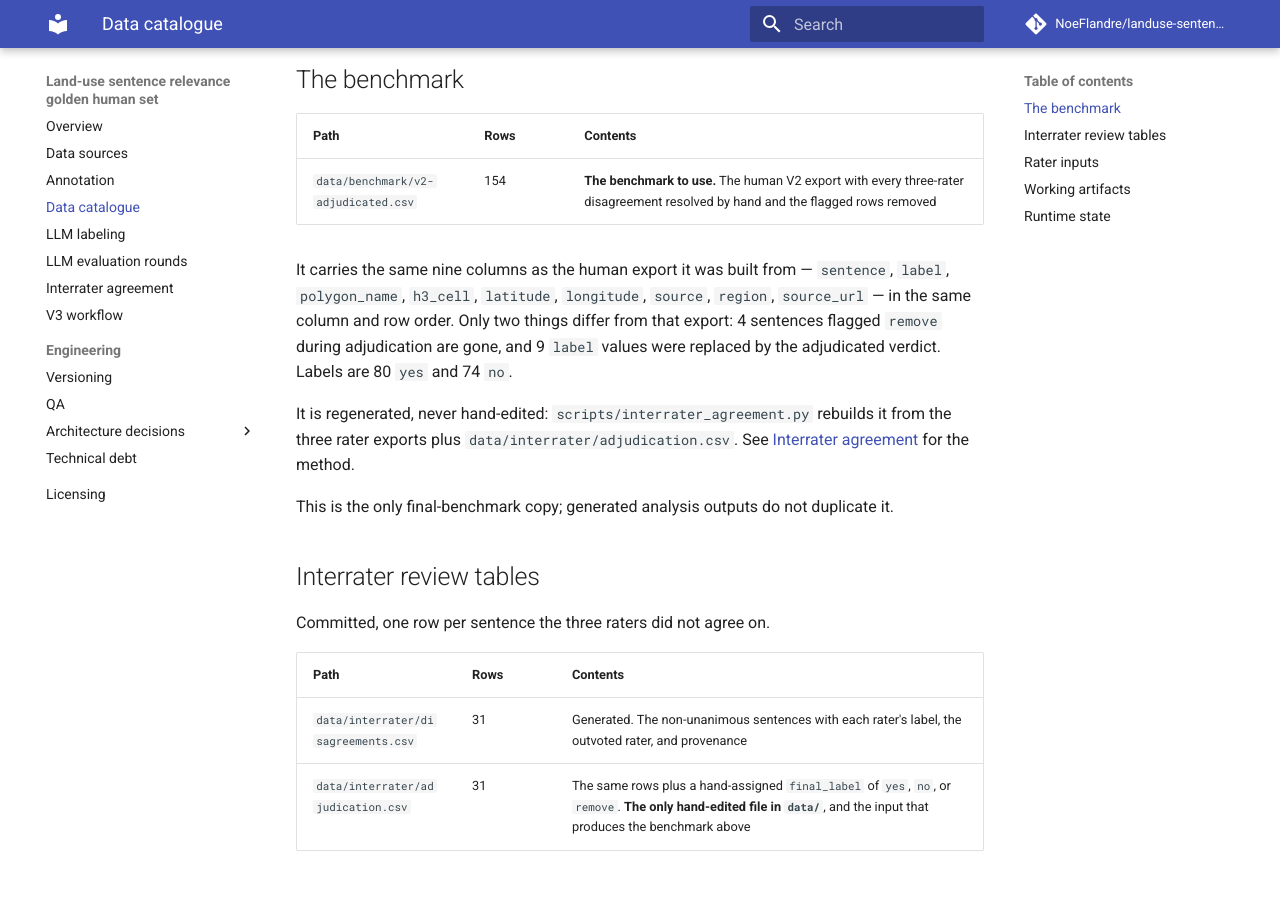
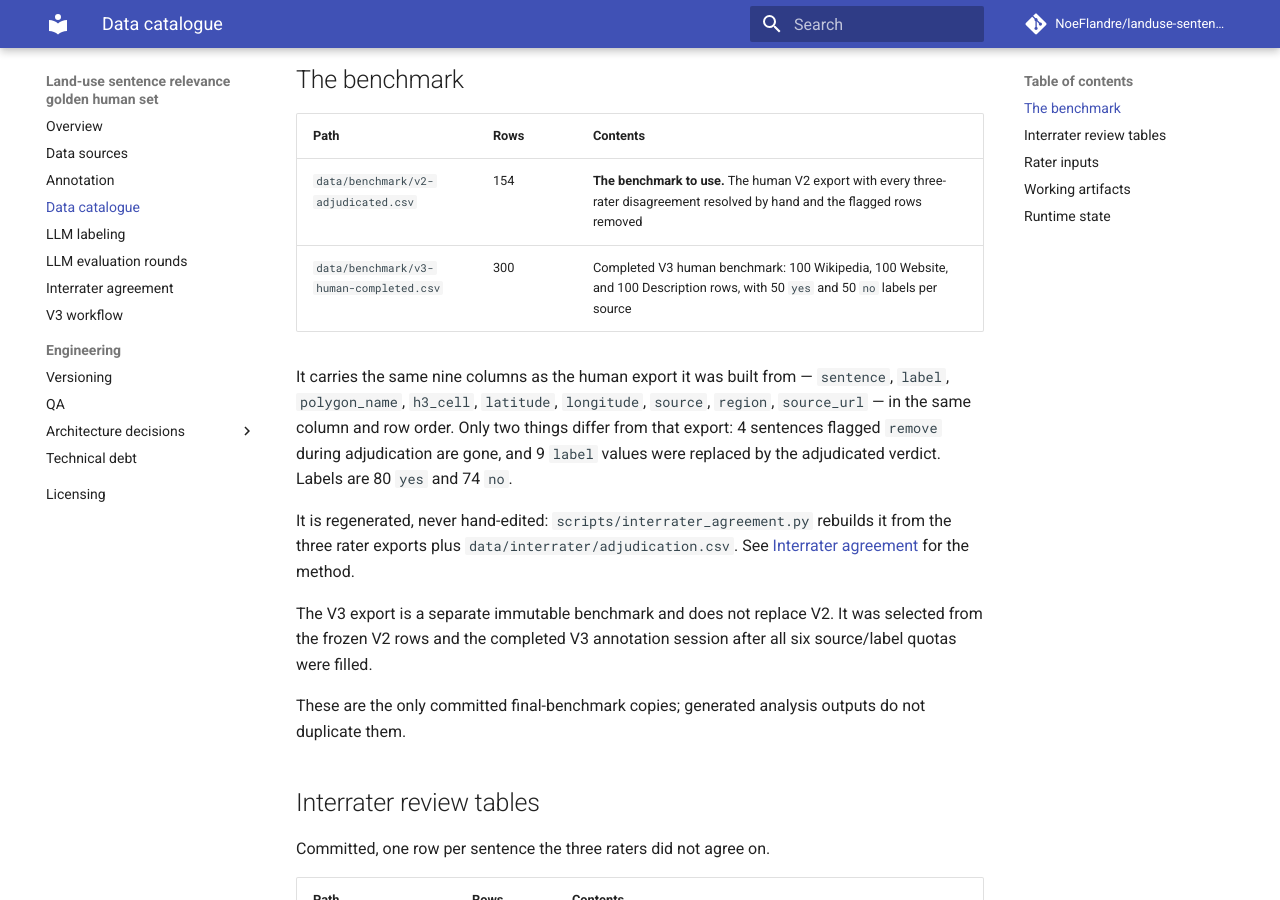
Before and after one commit to NoeFlandre/landuse-sentence-relevance-golden-human-set, an MkDocs documentation site: the page built from docs/results.md, in a window 1280 px wide and 900 px high, scrolled down 452 px. Built offline with MkDocs 1.6.1 and Material for MkDocs 9.7.7, drawn with Linux system fonts in a browser that asks for light colours; comment, search, counter and statistics services are not loaded.

Commit message:
data: add completed V3 benchmark
300-row V3 benchmark with exact per-source label quotas and catalogue entry.

```diff
--- a/docs/results.md
+++ b/docs/results.md
@@ -15,12 +15,15 @@ Source rows from Hugging Face are streamed and are never stored locally.
 | Path | Rows | Contents |
 | --- | --- | --- |
 | `data/benchmark/v2-adjudicated.csv` | 154 | **The benchmark to use.** The human V2 export with every three-rater disagreement resolved by hand and the flagged rows removed |
+| `data/benchmark/v3-human-completed.csv` | 300 | Completed V3 human benchmark: 100 Wikipedia, 100 Website, and 100 Description rows, with 50 `yes` and 50 `no` labels per source |
 
 It carries the same nine columns as the human export it was built from — `sentence`, `label`, `polygon_name`, `h3_cell`, `latitude`, `longitude`, `source`, `region`, `source_url` — in the same column and row order. Only two things differ from that export: 4 sentences flagged `remove` during adjudication are gone, and 9 `label` values were replaced by the adjudicated verdict. Labels are 80 `yes` and 74 `no`.
 
 It is regenerated, never hand-edited: `scripts/interrater_agreement.py` rebuilds it from the three rater exports plus `data/interrater/adjudication.csv`. See [Interrater agreement](interrater-agreement.md) for the method.
 
-This is the only final-benchmark copy; generated analysis outputs do not duplicate it.
+The V3 export is a separate immutable benchmark and does not replace V2. It was selected from the frozen V2 rows and the completed V3 annotation session after all six source/label quotas were filled.
+
+These are the only committed final-benchmark copies; generated analysis outputs do not duplicate them.
 
 ## Interrater review tables
 
```
Also changed, not shown: 1 other file.
